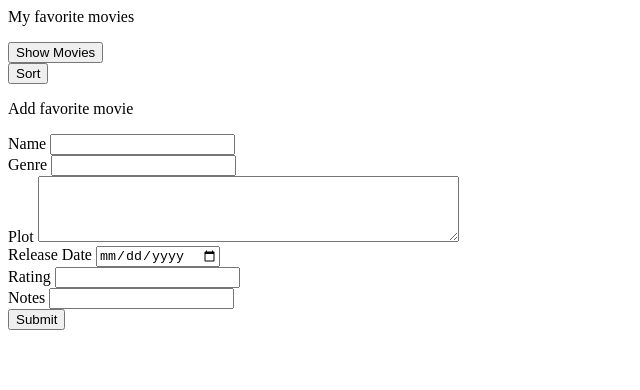
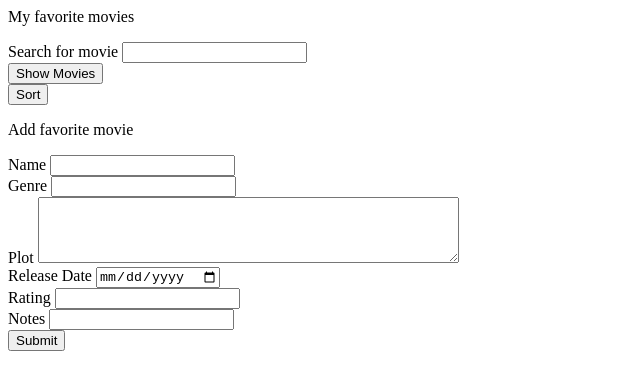
Before and after one commit to steven-mpawulo/final-assignment-tia, a website: page public/main.html in a window 1280 px wide. Shown: the whole page, without its empty margins (0-640 px from the left). Drawn offline with nearby package versions, Linux system fonts and the light colour scheme.

Commit message:
adds input to search for movie

```diff
--- a/public/main.html
+++ b/public/main.html
@@ -8,6 +8,10 @@
 
 <body>
     <p>My favorite movies</p>
+    <div class="search-movie">
+        <label for="search">Search for movie</label>
+        <input type="text" id="search" name="search" >
+    </div>
     <button onclick="getMovies()">Show Movies</button>
     <div class="movies-container">
         <button onclick="getMovies(sort=true)">Sort</button>
```
